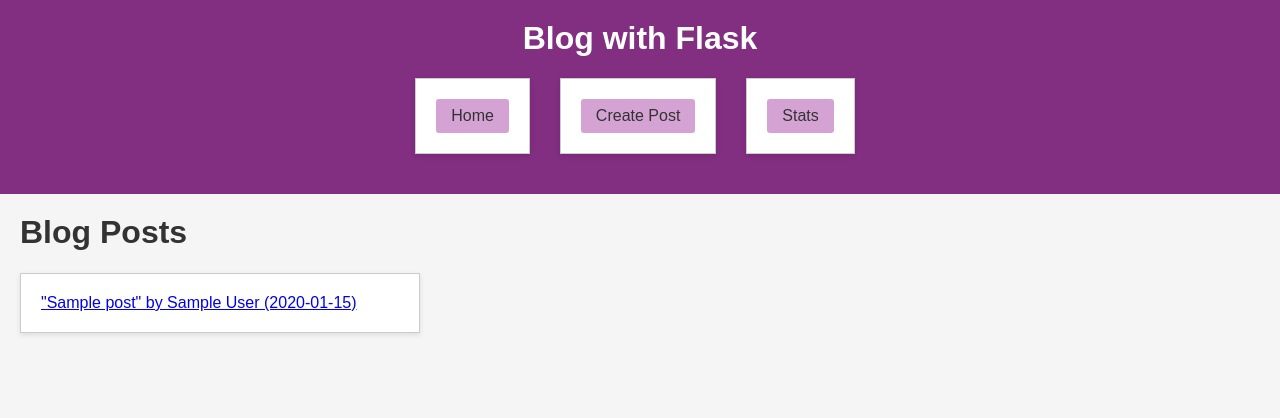
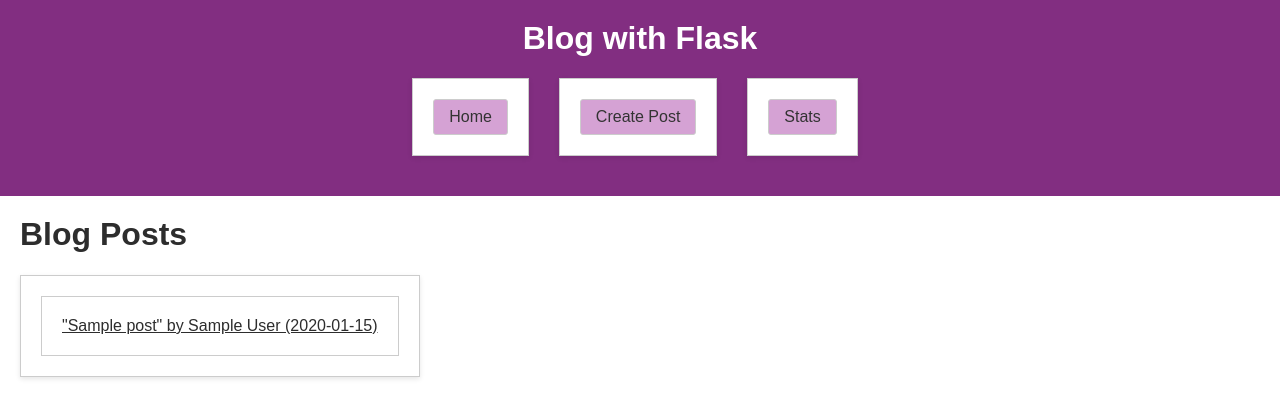
Before and after one commit to iamparaic/blog, a Flask app: page / in a window 1280 px wide. Shown: the top 418 px of the page. Run offline with Flask 3, Linux system fonts and the light colour scheme; tables that the repository leaves empty hold one stand-in row (values such as "Sample post"); parts of the project's set-up code (start-up, migrations or seed data) failed here and were passed over.

Commit message:
Update styles.css
minor changes to styling

```diff
--- a/static/css/styles.css
+++ b/static/css/styles.css
@@ -3,8 +3,8 @@
   font-family: Arial, sans-serif;
   margin: 0;
   padding: 0;
-  background-color: #f5f5f5;
-  color: #333;
+  background-color: #fff;
+  color: #2d2d2d;
 }
 
 h1 {
@@ -86,6 +86,15 @@
   border: 1px solid #ccc;
   padding: 20px;
   box-shadow: 0 2px 5px rgba(0, 0, 0, 0.1);
+  display: flex;
+  flex-direction: column;
+}
+
+li a {
+  background-color: #fff;
+  border: 1px solid #ccc;
+  color: #2d2d2d;
+  padding: 20px;
   display: flex;
   flex-direction: column;
 }
```
